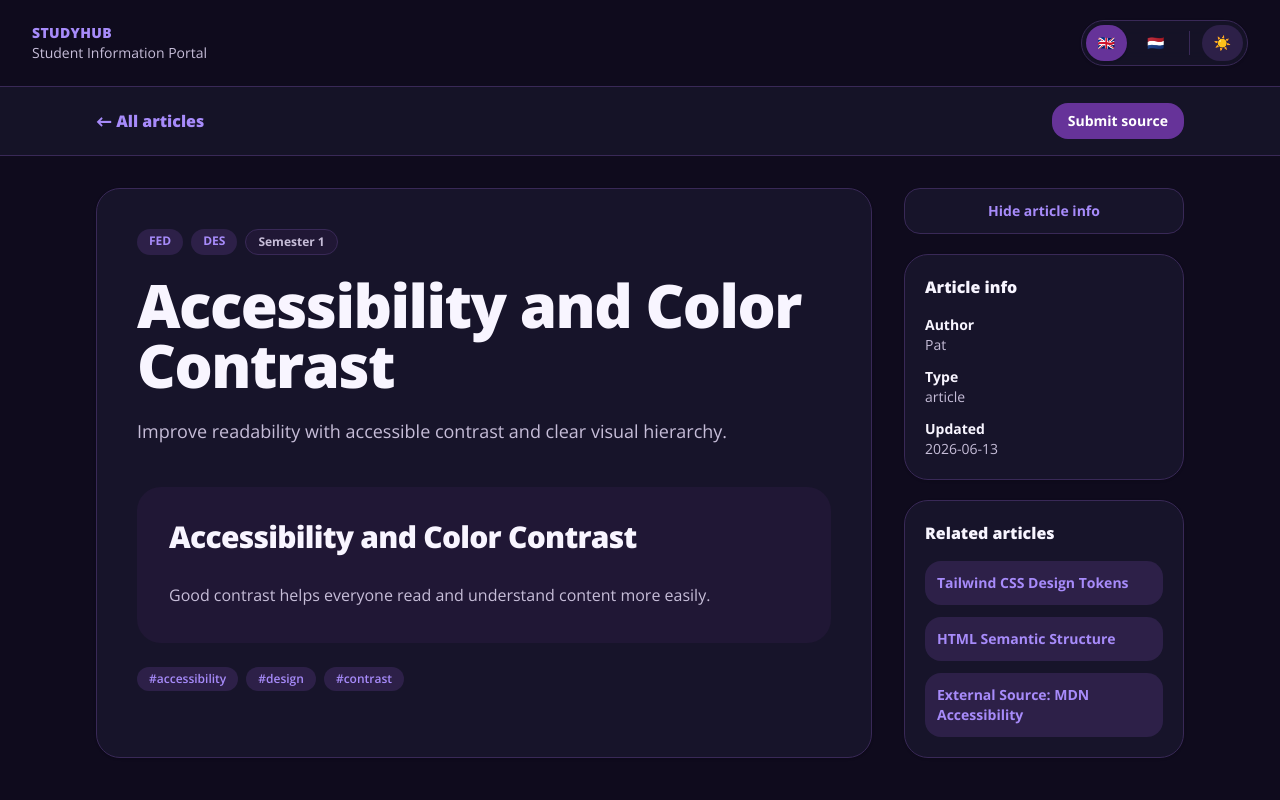
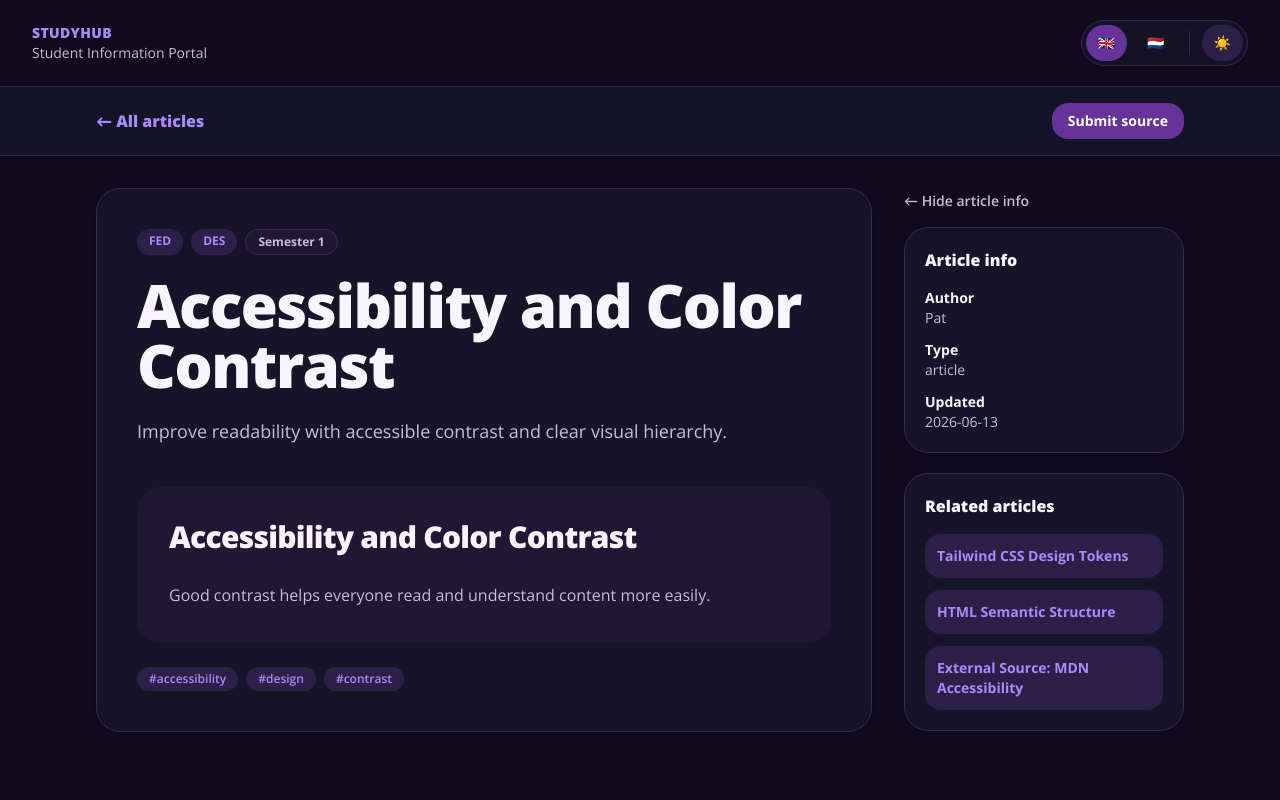
Before and after one commit to docentDavid/studyhub, a Next.js app: page /articles/accessibility-color-contrast in a window 1280 px wide. Shown: the top 800 px of the page. Built offline with nearby package versions, Linux system fonts and the light colour scheme.

Commit message:
fix: aside toggle function

```diff
--- a/app/articles/[slug]/page.tsx
+++ b/app/articles/[slug]/page.tsx
@@ -2,7 +2,7 @@ import Link from "next/link";
 import { notFound } from "next/navigation";
 import { mockArticles } from "@/data/mock-articles";
 import { ArticlePageClient } from "@/components/article-page-client";
-import { ArticleAsideClient } from "@/components/article-aside-client";
+import { ArticleReadingLayoutClient } from "@/components/article-reading-layout-client";
 
 type ArticlePageProps = {
   params: Promise<{
@@ -49,18 +49,13 @@ export default async function ArticlePage({ params }: ArticlePageProps) {
       let score = 0;
 
       score += item.tags.filter((tag) => article.tags.includes(tag)).length * 3;
-
       score +=
         item.units.filter((unit) => article.units.includes(unit)).length * 2;
-
       score += item.semesters.filter((semester) =>
         article.semesters.includes(semester),
       ).length;
 
-      return {
-        ...item,
-        score,
-      };
+      return { ...item, score };
     })
     .filter((item) => item.score > 0)
     .sort((a, b) => b.score - a.score)
@@ -89,7 +84,10 @@ export default async function ArticlePage({ params }: ArticlePageProps) {
         </div>
       </header>
 
-      <div className="mx-auto grid max-w-6xl gap-8 px-4 py-8 sm:px-6 lg:grid-cols-[1fr_280px] lg:px-8">
+      <ArticleReadingLayoutClient
+        article={article}
+        relatedArticles={relatedArticles}
+      >
         <article className={`${panelClassName} p-6 md:p-10`}>
           <div className="mb-5 flex flex-wrap gap-2">
             {article.units.map((unit) => (
@@ -124,12 +122,7 @@ export default async function ArticlePage({ params }: ArticlePageProps) {
             ))}
           </div>
         </article>
-
-        <ArticleAsideClient
-          article={article}
-          relatedArticles={relatedArticles}
-        />
-      </div>
+      </ArticleReadingLayoutClient>
     </main>
   );
 }
--- a/components/article-aside-client.tsx
+++ b/components/article-aside-client.tsx
@@ -9,11 +9,13 @@ type Language = "en" | "nl";
 type ArticleAsideClientProps = {
   article: Article;
   relatedArticles: Article[];
+  onHide: () => void;
 };
 
 export function ArticleAsideClient({
   article,
   relatedArticles,
+  onHide,
 }: ArticleAsideClientProps) {
   const [language, setLanguage] = useState<Language>("en");
   const [isVisible, setIsVisible] = useState(true);
@@ -69,10 +71,10 @@ export function ArticleAsideClient({
     <aside className="space-y-5 lg:sticky lg:top-8 lg:self-start">
       <button
         type="button"
-        onClick={() => setIsVisible((value) => !value)}
-        className="w-full rounded-2xl border border-[var(--border)] bg-[var(--surface)] px-4 py-3 text-sm font-bold text-[var(--brand)] transition hover:bg-[var(--brand-soft)] focus:outline-none focus:ring-2 focus:ring-[var(--brand)]"
+        onClick={onHide}
+        className="mb-4 inline-flex items-center gap-2 text-sm font-semibold text-[var(--muted)] transition hover:text-[var(--brand)]"
       >
-        {isVisible ? t.hide : t.show}
+        ← {t.hide}
       </button>
 
       {isVisible && (
--- /dev/null
+++ b/components/article-reading-layout-client.tsx
@@ -0,0 +1,47 @@
+"use client";
+
+import { useState } from "react";
+import { Article } from "@/types/content";
+import { ArticleAsideClient } from "@/components/article-aside-client";
+
+type Language = "en" | "nl";
+
+type Props = {
+  article: Article;
+  relatedArticles: Article[];
+  children: React.ReactNode;
+};
+
+export function ArticleReadingLayoutClient({
+  article,
+  relatedArticles,
+  children,
+}: Props) {
+  const [showAside, setShowAside] = useState(true);
+
+  return (
+    <div
+      className={`mx-auto grid max-w-6xl gap-8 px-4 py-8 sm:px-6 lg:px-8 ${
+        showAside ? "lg:grid-cols-[1fr_280px]" : "lg:grid-cols-1"
+      }`}
+    >
+      {children}
+
+      {showAside ? (
+        <ArticleAsideClient
+          article={article}
+          relatedArticles={relatedArticles}
+          onHide={() => setShowAside(false)}
+        />
+      ) : (
+        <button
+          type="button"
+          onClick={() => setShowAside(true)}
+          className="fixed bottom-6 right-6 z-50 rounded-full bg-[var(--brand-dark)] px-5 py-3 text-sm font-bold text-white shadow-lg transition hover:opacity-90"
+        >
+          Info
+        </button>
+      )}
+    </div>
+  );
+}
```
